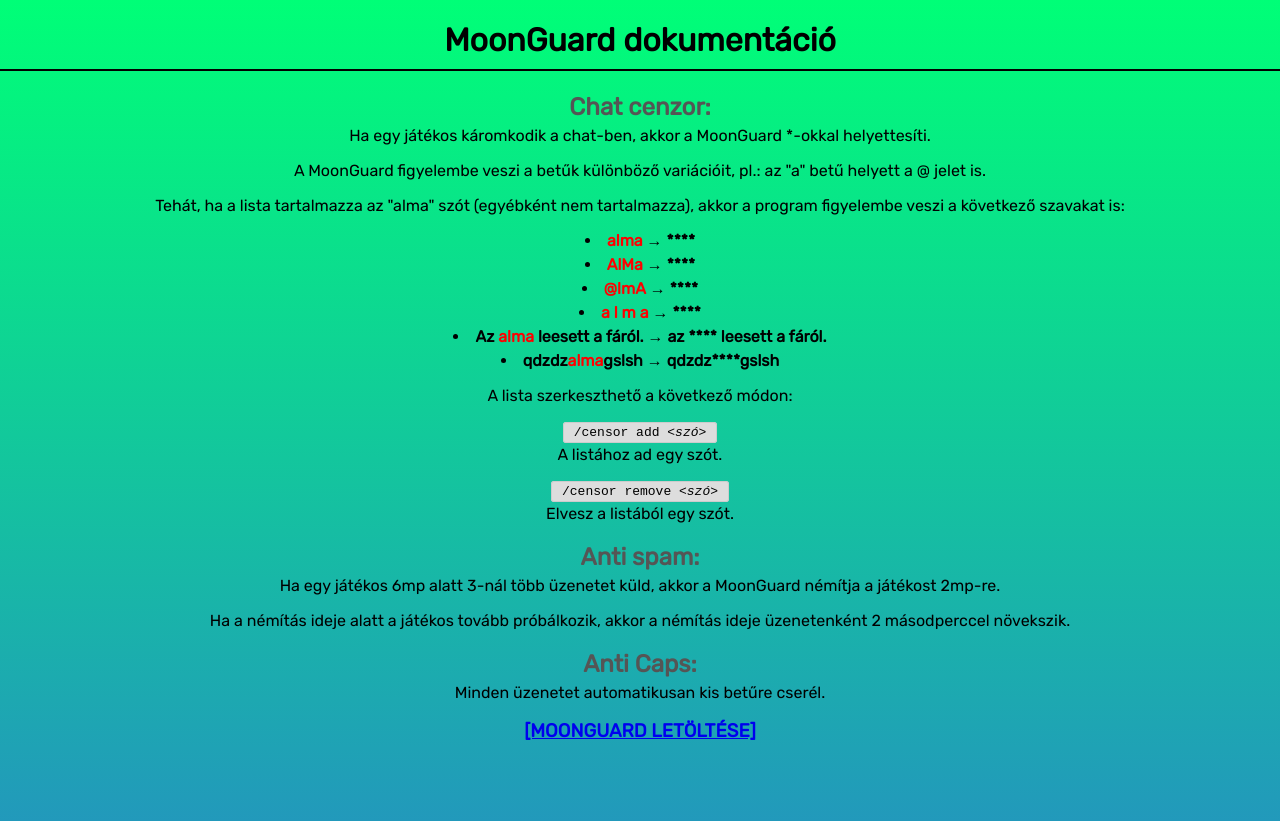
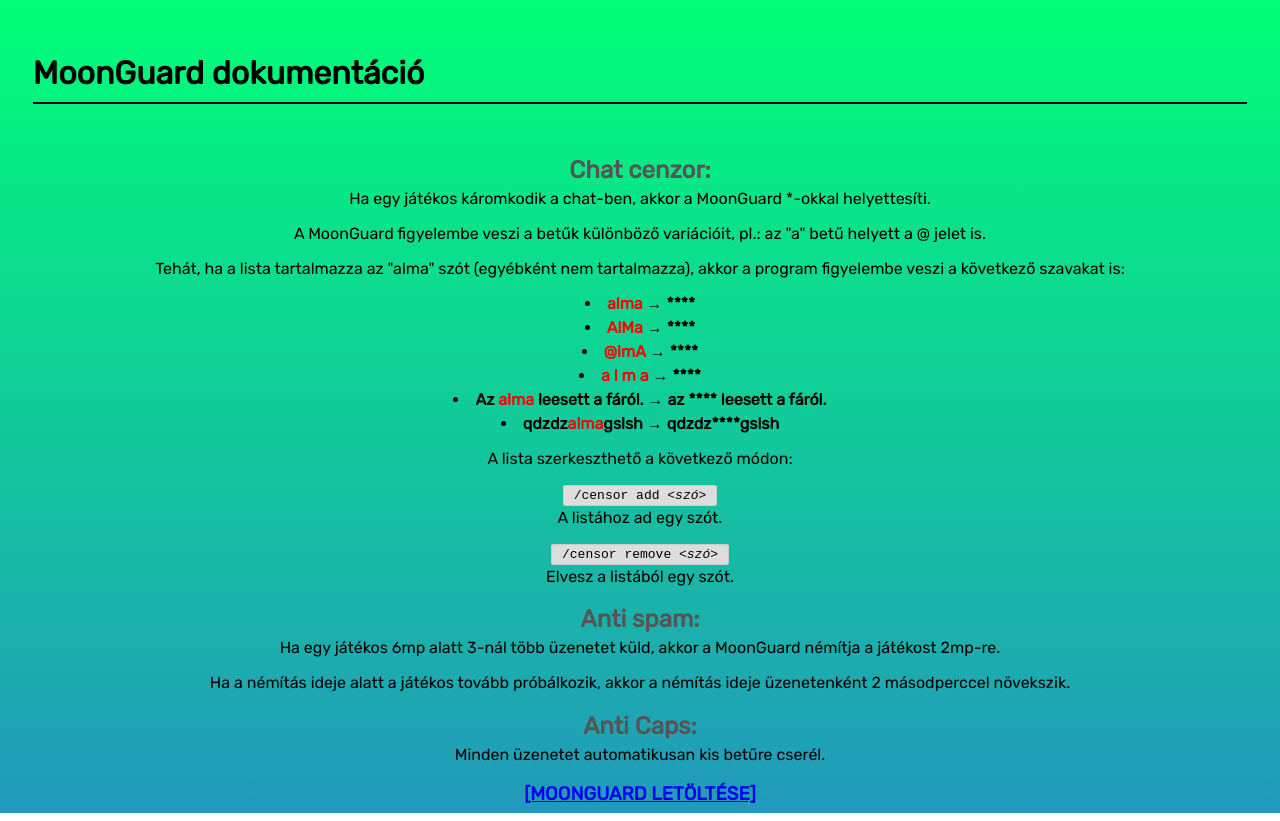
Before and after one commit to Berc07/berc07.github.io, a plain HTML site: page docs/moonguard/index.html in a window 1280 px wide. Drawn offline with Linux system fonts and the light colour scheme.

Commit message:
Update index.html

```diff
--- a/docs/moonguard/index.html
+++ b/docs/moonguard/index.html
@@ -49,7 +49,7 @@
                 position: relative;
             }
 
-            #fooldal {
+            #header {
                 margin: 1vw;
                 text-align: left;
             }
@@ -177,8 +177,9 @@
         </style>
     </head>
     <body>
-        <h1>MoonGuard dokumentáció</h1>
-
+        <div id="header">
+            <h1>MoonGuard dokumentáció</h1>
+        </div>
         <h2>Chat cenzor:</h2>
         <p>Ha egy játékos káromkodik a chat-ben, akkor
         a MoonGuard *-okkal helyettesíti.</p>
```
